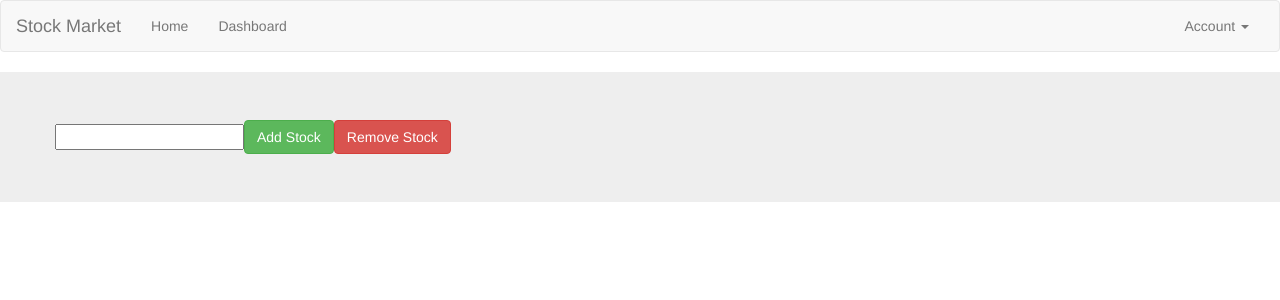
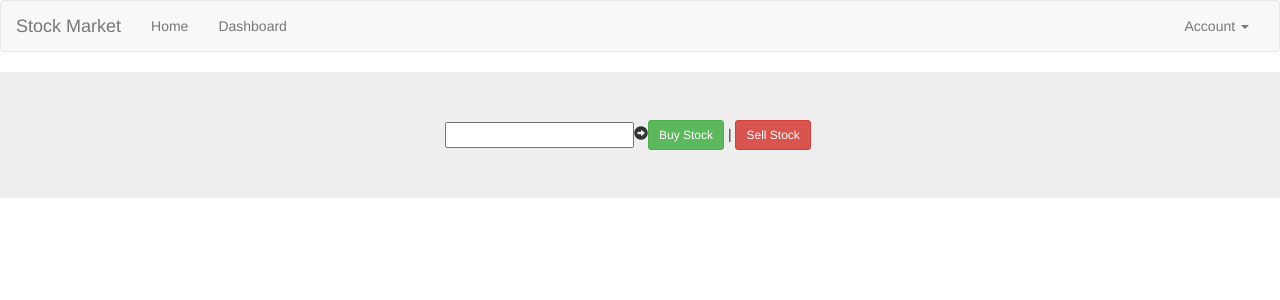
Before and after one commit to msraushan07/stock-market-FE, an Angular app: page /dashboard in a window 1280 px wide. Shown: the top 300 px of the page. Built offline with nearby package versions, Linux system fonts and the light colour scheme; no server answers.

Commit message:
auth update

```diff
--- a/src/app/dashboard/dashboard.component.html
+++ b/src/app/dashboard/dashboard.component.html
@@ -3,11 +3,11 @@
     <div class="container">
         <div class="row">
             <form class="form-inline ">
-                <div class="form-group">
+                <div class="form-group col-md-offset-4 ">
                 <input type="number" ngModel name="stock-value">
             </div>
-                <button class="btn btn-success"> Add Stock</button>
-                <button class="btn btn-danger"> Remove Stock</button>
+                <span class="glyphicon glyphicon-circle-arrow-right"></span> <button class="btn btn-success btn-sm "> Buy Stock</button> |
+                <button class="btn btn-danger btn-sm"> Sell Stock</button>
             </form>
         </div>
     </div>
--- a/src/app/header/header.component.html
+++ b/src/app/header/header.component.html
@@ -11,7 +11,7 @@
           </ul>
           <ul class="nav navbar-nav navbar-right">
             <li class="dropdown" appDropdown>
-              <a class="dropdown-toggle" role="button">Account <span class="caret"></span></a>
+              <a class="dropdown-toggle" role="button" >Account <span class="caret"></span></a>
               <ul class="dropdown-menu">
                 <li><a routerLink="/signin">Sign in</a></li>
                 <li><a routerLink="/signup">Sign up</a></li>
--- /dev/null
+++ b/src/app/shared/auth.service.ts
@@ -0,0 +1,12 @@
+import { Injectable , OnInit } from '@angular/core';
+import {HttpClient, HttpHeaders} from '@angular/common/http'
+@Injectable()
+export class AuthService{
+    constructor(private _http: HttpClient){}
+    onSignup(name: string,email: string,contact: number, password:string){
+        return this._http.post<any>('http://localhost:3000/signup',{ name, email, contact, password})
+    }
+    onSignin(email:string,password:string){
+        return this._http.post<any>('http://localhost:3000/signin',{email,password})
+    }
+}
--- a/src/app/signin/signin.component.ts
+++ b/src/app/signin/signin.component.ts
@@ -1,16 +1,17 @@
 import { Component, OnInit, ViewChild } from '@angular/core';
 import { Router } from '@angular/router';
 import { NgForm } from '@angular/forms';
-
+import { AuthService } from '../shared/auth.service'
 @Component({
   selector: 'app-signin',
   templateUrl: './signin.component.html',
-  styleUrls: ['./signin.component.css']
+  styleUrls: ['./signin.component.css'],
+  providers: [AuthService]
 })
 export class SigninComponent implements OnInit {
 
   @ViewChild('f') signinForm : NgForm
-  constructor(private Route: Router) {
+  constructor(private Route: Router, private authService:AuthService) {
   }
 
   signupRequest(){
@@ -19,7 +20,12 @@ export class SigninComponent implements OnInit {
   ngOnInit(): void {
   }
   onSubmit(){
-    console.log(this.signinForm)
+    if(!this.signinForm.valid){
+      return
+    }
+    const email:string=this.signinForm.value.email
+    const password:string=this.signinForm.value.password
+    this.authService.onSignin(email,password).subscribe(res => console.log(res), err => { console.log(err)})
   }
 
 }
--- a/src/app/signup/signup.component.ts
+++ b/src/app/signup/signup.component.ts
@@ -1,19 +1,32 @@
 import { Component, OnInit, ViewChild } from '@angular/core';
 import { NgForm } from '@angular/forms';
+import { AuthService } from '../shared/auth.service'
 
 @Component({
   selector: 'app-signup',
   templateUrl: './signup.component.html',
-  styleUrls: ['./signup.component.css']
+  styleUrls: ['./signup.component.css'],
+  providers: [AuthService]
 })
 export class SignupComponent implements OnInit {
-  @ViewChild('f') signinForm: NgForm
-  constructor() { }
+  @ViewChild('f') signupForm: NgForm
+  constructor(private authService:AuthService) { }
 
   ngOnInit(): void {
   }
   onSubmit(){
-    console.log(this.signinForm)
+    if(!this.signupForm.valid){
+      return
+    }
+    const name:string=this.signupForm.value.name
+    const email:string=this.signupForm.value.email
+    const contact:number=this.signupForm.value.contact
+    const password:string=this.signupForm.value.password
+    console.log(name)
+    this.authService.onSignup(name,email,contact,password).subscribe(resdata =>
+      {
+        console.log(resdata)
+      })
   }
 
 }
```
